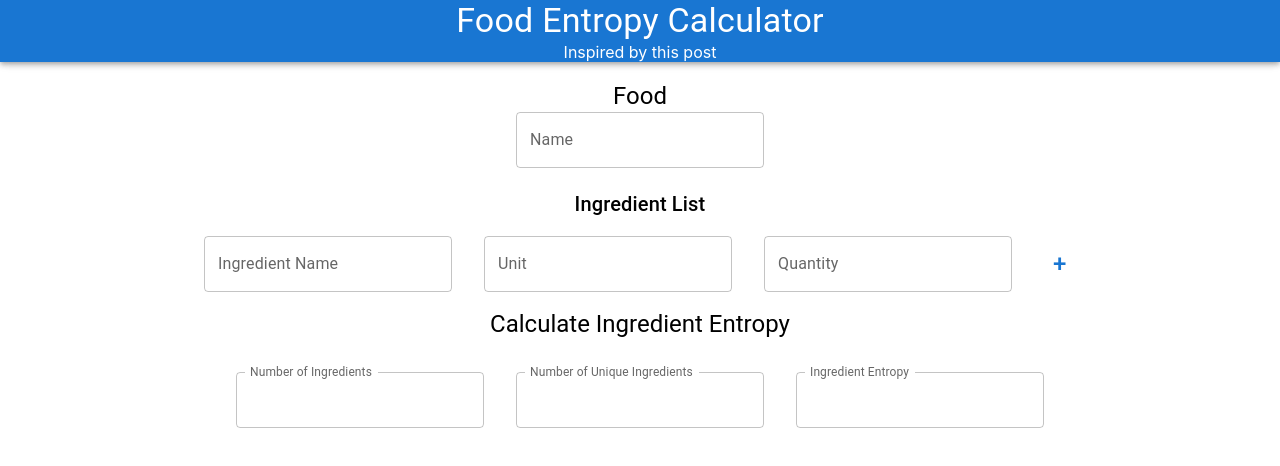
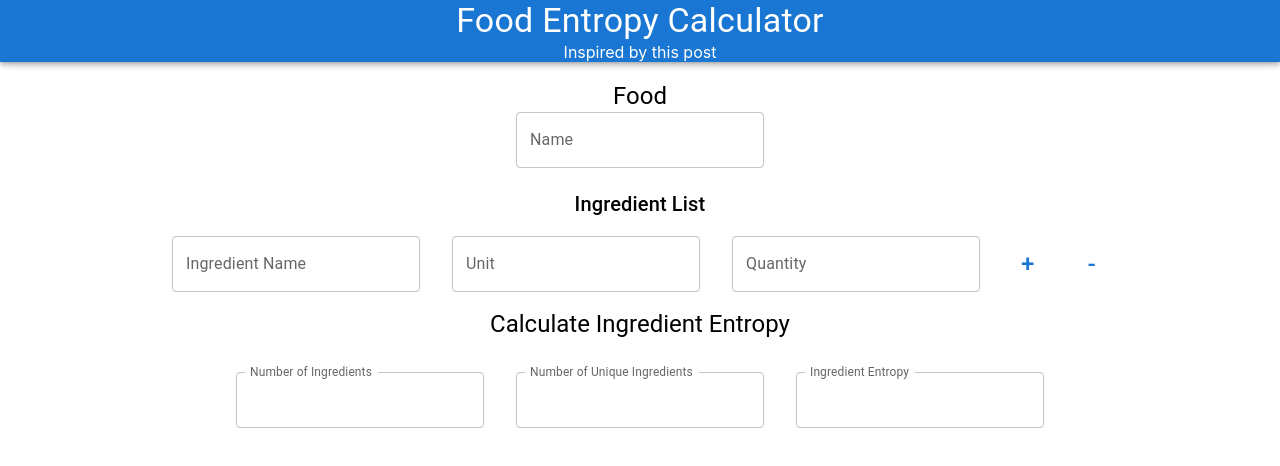
Before and after one commit to nchandlersmith/salad-theory-frontend, a React (Create React App) app: page / in a window 1280 px wide. Shown: the top 466 px of the page. Built offline with nearby package versions, Linux system fonts and the light colour scheme.

Commit message:
Gangster WIP commit.

```diff
--- a/src/components/Food.tsx
+++ b/src/components/Food.tsx
@@ -1,4 +1,4 @@
-import {Button, FormGroup, TextField, Typography} from "@mui/material";
+import {Button, FormGroup, Grid, TextField, Typography} from "@mui/material";
 import React from "react";
 import Ingredient from "./Ingredient";
 import {IngredientItem} from "../interfaces/ingredientItem";
@@ -18,6 +18,10 @@ const baseIngredient: IngredientItem = {
 const Food = ({ingredients, setIngredients}: Props): JSX.Element => {
   const addIngredient = ():void => {
     setIngredients([...ingredients, baseIngredient])
+  }
+  const removeIngredient = (index: number):void => {
+    ingredients.splice(index,1)
+    setIngredients(ingredients)
   }
   return (
     <>
@@ -39,15 +43,18 @@ const Food = ({ingredients, setIngredients}: Props): JSX.Element => {
       </Typography>
       <FormGroup
         sx={{
-          display: 'flex',
-          flexDirection: 'row',
           justifyContent: 'center',
           alignItems: 'center'
         }}
       >
         {ingredients.map((ingredient: IngredientItem, index) => {
           return (
-            <>
+            <Grid
+              container
+              direction='row'
+              justifyContent='center'
+              alignItems='center'
+            >
               <Ingredient
                 ingredient={ingredient}
                 setIngredients={setIngredients}
@@ -61,7 +68,15 @@ const Food = ({ingredients, setIngredients}: Props): JSX.Element => {
                 onClick={() => addIngredient()}
                 key={`${index}-button-add`}
               >+</Button>
-            </>
+              <Button
+                sx={{
+                  fontSize: '1.5em',
+                  height: '2em'
+                }}
+                onClick={() => removeIngredient(index)}
+                key={`${index}-button-remove`}
+              >-</Button>
+            </Grid>
           )
         })}
       </FormGroup>
```
Also changed, not shown: 1 other file (tests, documents, lock files or other folders).
